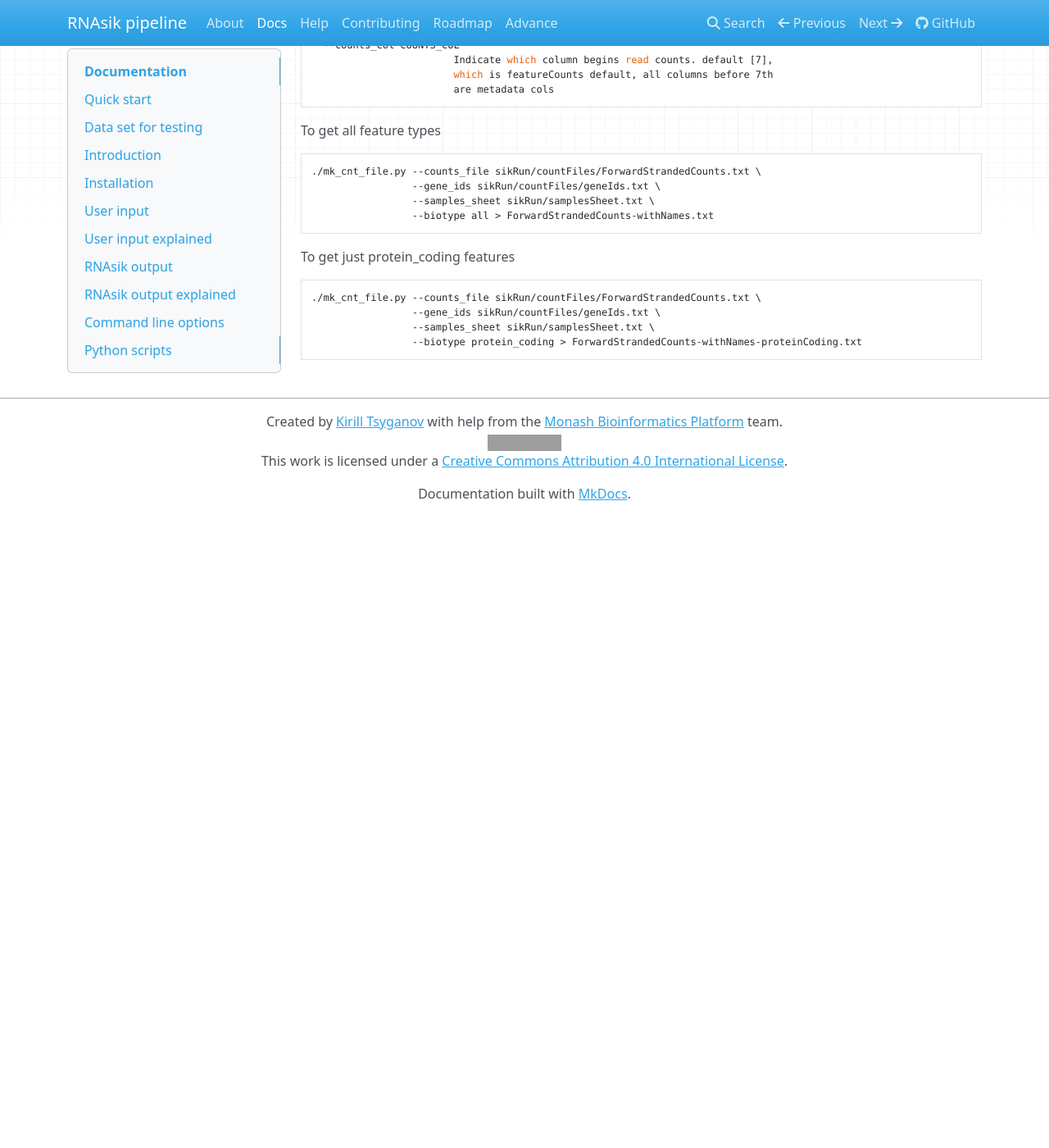
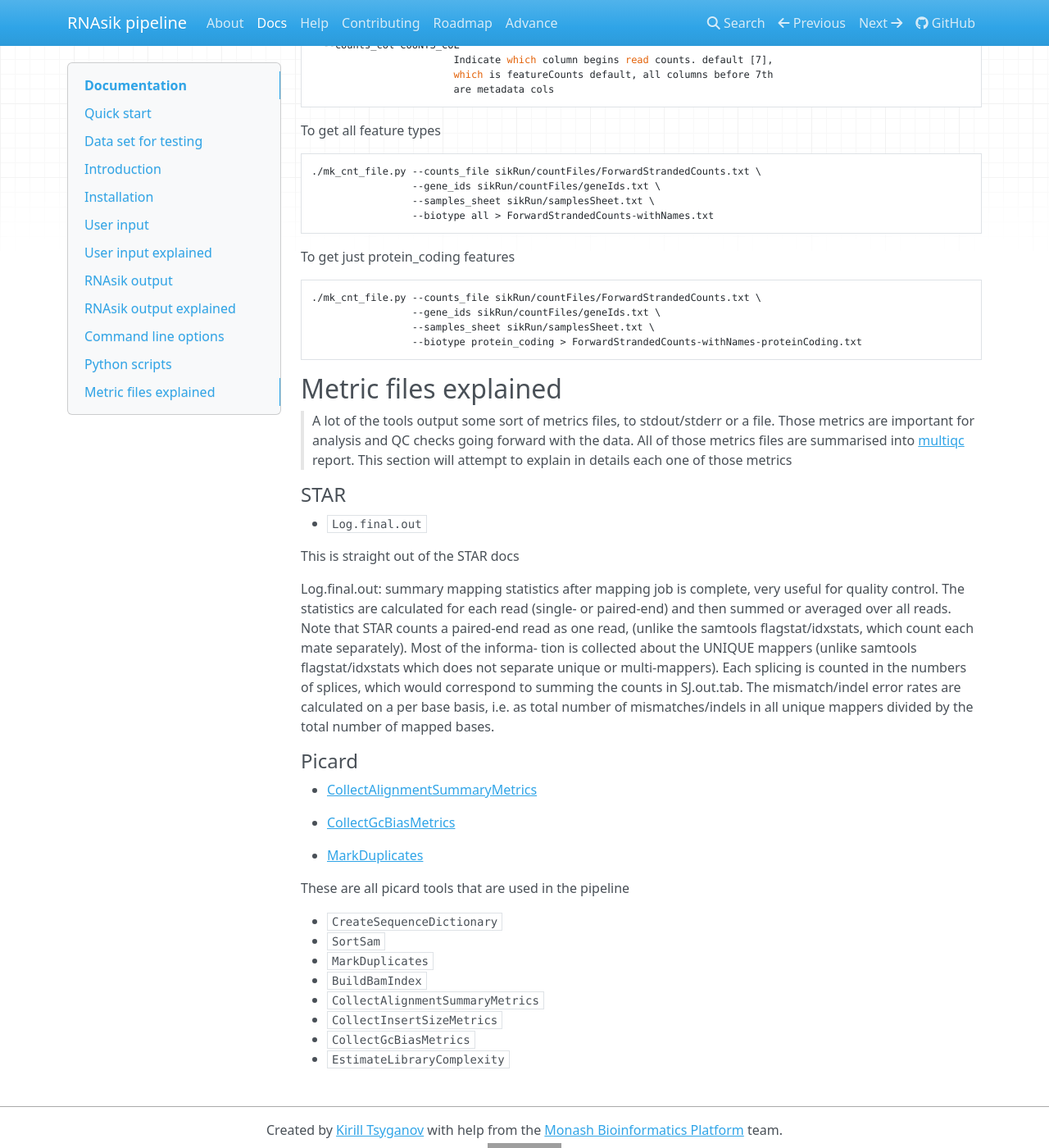
Before and after one commit to MonashBioinformaticsPlatform/RNAsik-pipe, an MkDocs documentation site: the page built from docs/docs.md, in a window 1280 px wide and 1400 px high, scrolled down 11822 px. Shown: the whole window at 82% size. Built offline with MkDocs 1.6.1, drawn with Linux system fonts in a browser that asks for light colours; nearby versions of some CDN libraries; comment, search, counter and statistics services are not loaded; old or Windows-style settings are respelled for this version of MkDocs; before the commit the page ends 12452 px from its top, so only the background shows below that; grey boxes are pictures that could not be loaded.

Commit message:
Updated docs, added travis CI logo, but really I just want to see if travis CI works

````diff
--- a/docs/docs.md
+++ b/docs/docs.md
@@ -435,3 +435,46 @@ To get just protein_coding features
                  --samples_sheet sikRun/samplesSheet.txt \
                  --biotype protein_coding > ForwardStrandedCounts-withNames-proteinCoding.txt
 ```
+
+## Metric files explained
+
+> A lot of the tools output some sort of metrics files, to stdout/stderr or a file.
+> Those metrics are important for analysis and QC checks going forward with the data.
+> All of those metrics files are summarised into [multiqc](https://multiqc.info) report.
+> This section will attempt to explain in details each one of those metrics
+
+
+#### STAR
+
+- `Log.final.out`
+
+This is straight out of the STAR docs
+
+Log.final.out: summary mapping statistics after mapping job is complete, very useful for
+quality control. The statistics are calculated for each read (single- or paired-end) and then
+summed or averaged over all reads. Note that STAR counts a paired-end read as one read,
+(unlike the samtools flagstat/idxstats, which count each mate separately). Most of the informa-
+tion is collected about the UNIQUE mappers (unlike samtools flagstat/idxstats which does not
+separate unique or multi-mappers). Each splicing is counted in the numbers of splices, which
+would correspond to summing the counts in SJ.out.tab. The mismatch/indel error rates are
+calculated on a per base basis, i.e. as total number of mismatches/indels in all unique mappers
+divided by the total number of mapped bases.
+
+#### Picard
+
+- [CollectAlignmentSummaryMetrics](https://broadinstitute.github.io/picard/picard-metric-definitions.html#AlignmentSummaryMetrics)
+
+
+- [CollectGcBiasMetrics](https://software.broadinstitute.org/gatk/documentation/tooldocs/current/picard_analysis_CollectGcBiasMetrics.php)
+- [MarkDuplicates](https://broadinstitute.github.io/picard/picard-metric-definitions.html#DuplicationMetrics)
+
+These are all picard tools that are used in the pipeline
+
+- `CreateSequenceDictionary`
+- `SortSam`
+- `MarkDuplicates`
+- `BuildBamIndex`
+- `CollectAlignmentSummaryMetrics`
+- `CollectInsertSizeMetrics`
+- `CollectGcBiasMetrics`
+- `EstimateLibraryComplexity`
````
Also changed, not shown: README.md (+1 -0 lines), docs/draft.md (+0 -1 lines).
